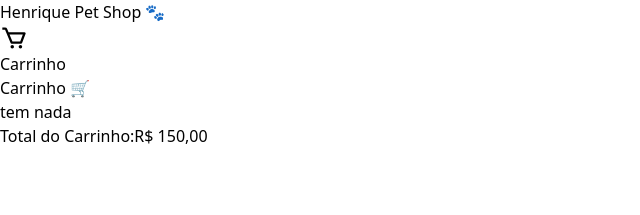
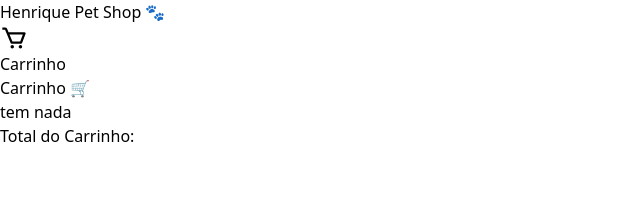
Before and after one commit to henriquedevop/henriquePetShop, a React (Vite) app: page /cart in a window 1280 px wide. Shown: the top 215 px of the page, without its empty margins (0-640 px from the left). Built offline with nearby package versions, Linux system fonts and the light colour scheme.

Commit message:
feat: print total cart on page and add remove item function

```diff
--- a/src/pages/cart/index.tsx
+++ b/src/pages/cart/index.tsx
@@ -2,7 +2,7 @@ import { useContext } from "react";
 import { CartContext } from "../../contexts/CartContext";
 export function Cart() {
 
-  const {cart, addItemCart} = useContext(CartContext)
+  const {cart, addItemCart, removeItemCart, total} = useContext(CartContext)
 
     return (
       <div className="min-h-screen bg-gray-50">
@@ -28,7 +28,9 @@ export function Cart() {
                   })}</p>
                 </div>
                 <div className="flex items-center space-x-4">
-                  <button className="bg-gray-200 hover:bg-gray-300 text-gray-700 px-3 py-2 rounded-md">
+                  <button
+                  onClick={() => removeItemCart(item)}
+                  className="bg-gray-200 hover:bg-gray-300 text-gray-700 px-3 py-2 rounded-md">
                     -
                   </button>
                   <span className="text-lg font-medium">{item.amount}</span>
@@ -55,7 +57,7 @@ export function Cart() {
           <div className="mt-8 p-4 bg-white shadow-md rounded-lg">
             <div className="flex justify-between items-center text-lg font-semibold text-gray-800">
               <span>Total do Carrinho:</span>
-              <span>R$ 150,00</span>
+              <span>{total}</span>
             </div>
           </div>
         </div>
```
